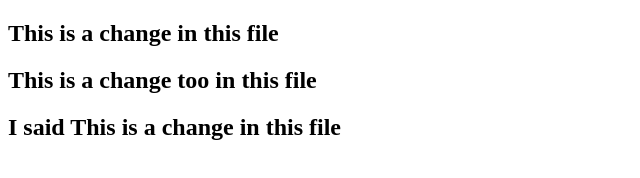
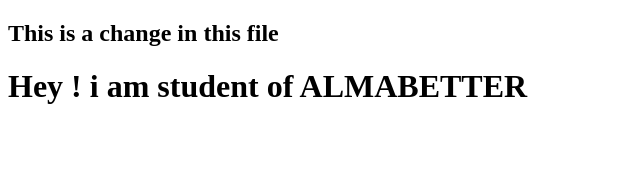
Before and after one commit to hellokapil/JS-PROGRAMS, a plain HTML site: page index.html in a window 1280 px wide. Shown: the whole page, without its empty margins (0-640 px from the left). Drawn offline with Linux system fonts and the light colour scheme.

Commit message:
Update index.html

```diff
--- a/index.html
+++ b/index.html
@@ -4,11 +4,10 @@
     <meta charset="UTF-8">
     <meta http-equiv="X-UA-Compatible" content="IE=edge">
     <meta name="viewport" content="width=device-width, initial-scale=1.0">
-    <title>Document</title>
+    <title>ALMABETTER</title>
 </head>
 <body>
     <h2> This is a change in this file </h2>
-    <h2> This is a change too in this file </h2>
-    <h2> I said This is a change in this file </h2>
+    <h1>Hey ! i am student of ALMABETTER</h1>
 </body>
 </html>
```
